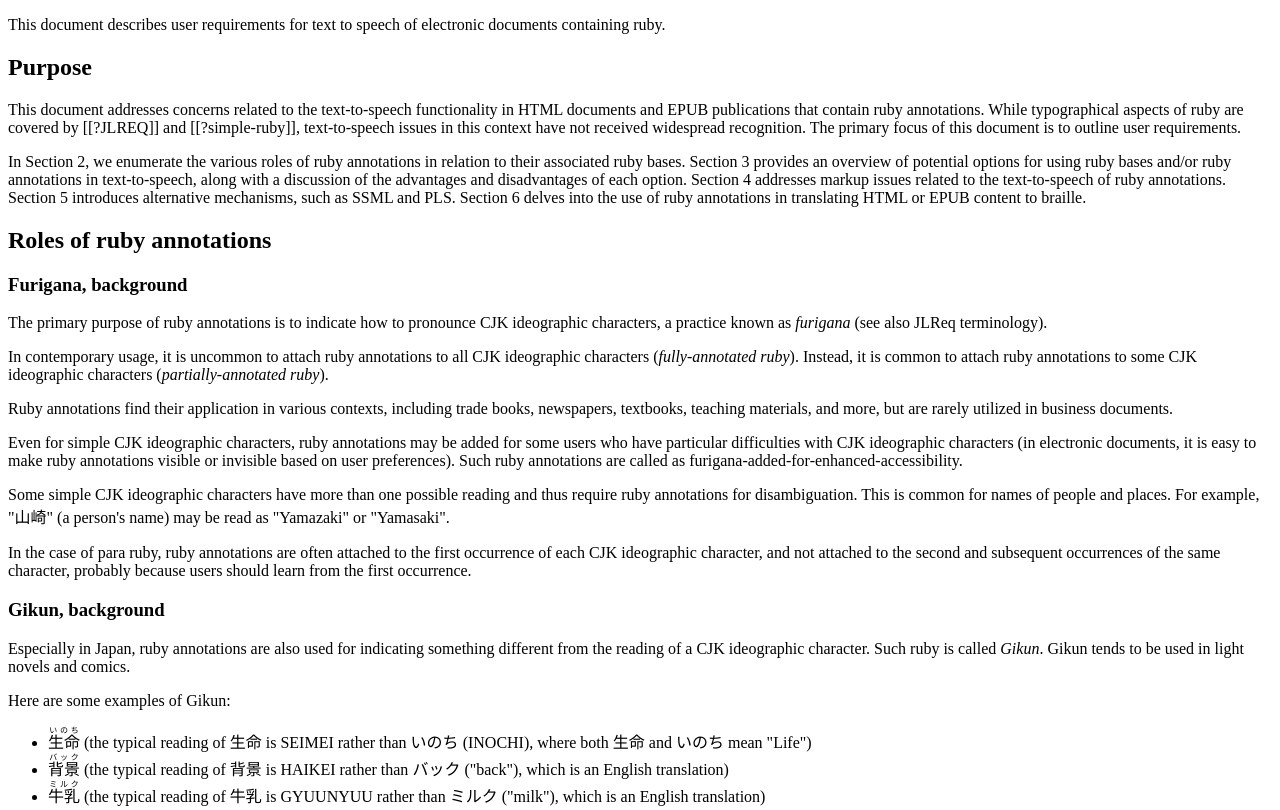
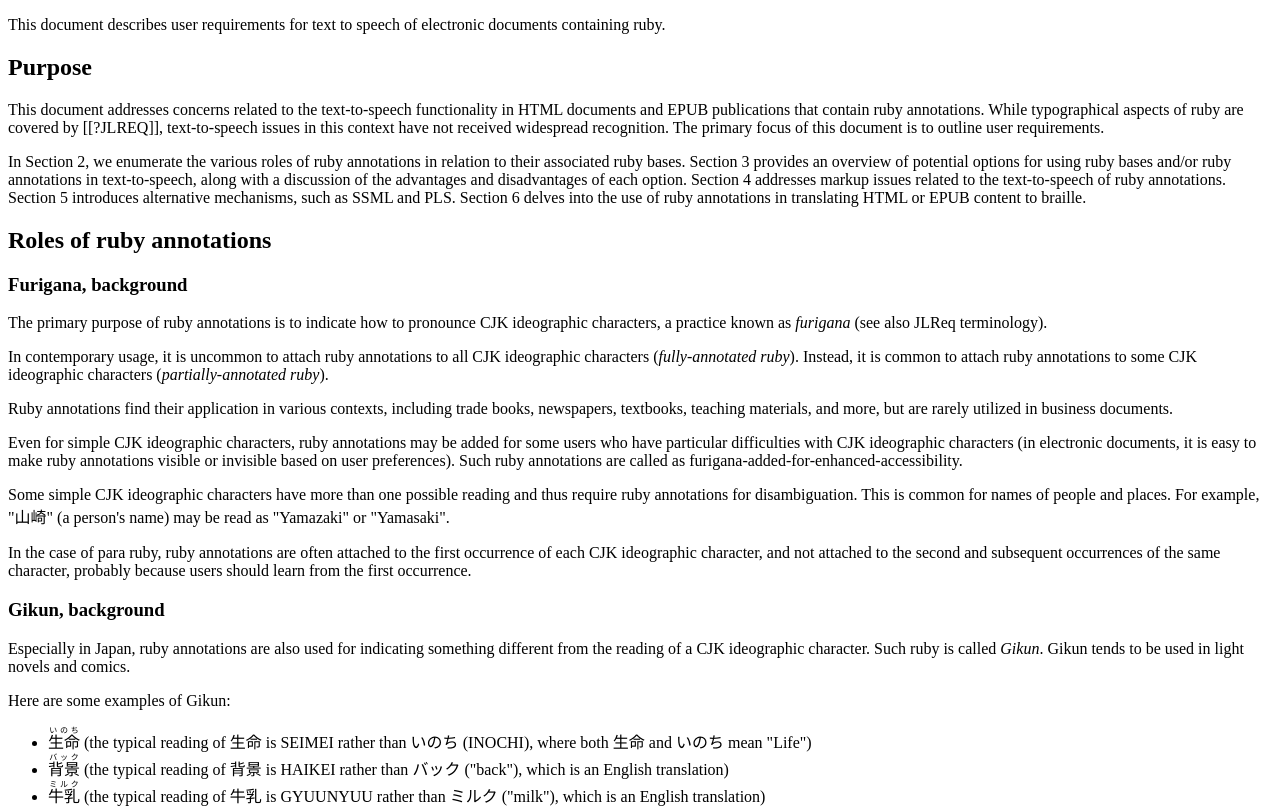
Before and after one commit to w3c/ruby-t2s-req, a plain HTML site: page index.html in a window 1280 px wide. Shown: the top 810 px of the page. Drawn offline with Linux system fonts and the light colour scheme.

Commit message:
Dropped the references to simple-ruby.

```diff
--- a/index.html
+++ b/index.html
@@ -92,7 +92,7 @@
 	This document addresses concerns related to the text-to-speech
 	functionality in HTML documents and EPUB publications that
 	contain ruby annotations. While typographical aspects of ruby
-	are covered by [[?JLREQ]] and [[?simple-ruby]], text-to-speech
+	are covered by [[?JLREQ]], text-to-speech
 	issues in this context have not received widespread
 	recognition. The primary focus of this document is to outline
 	user requirements.</p>
```
